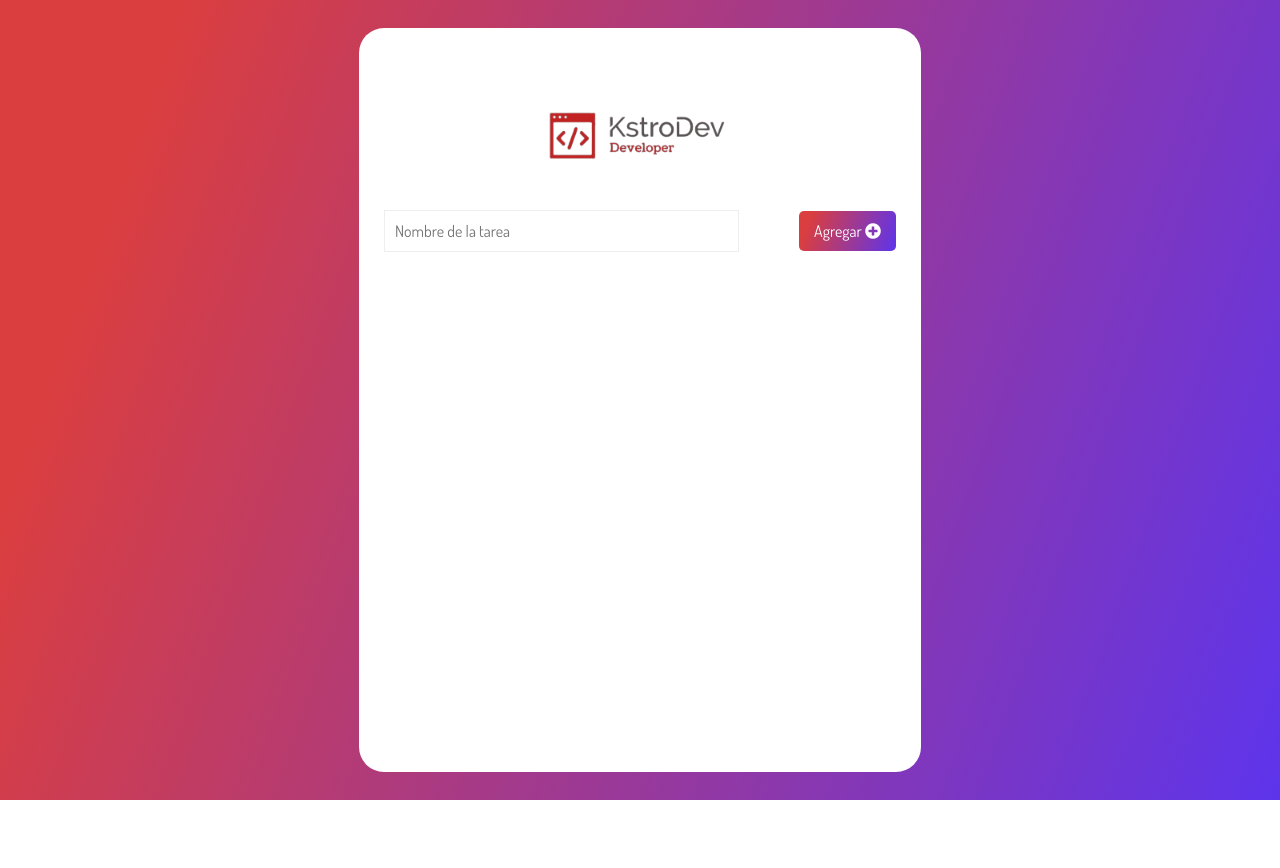
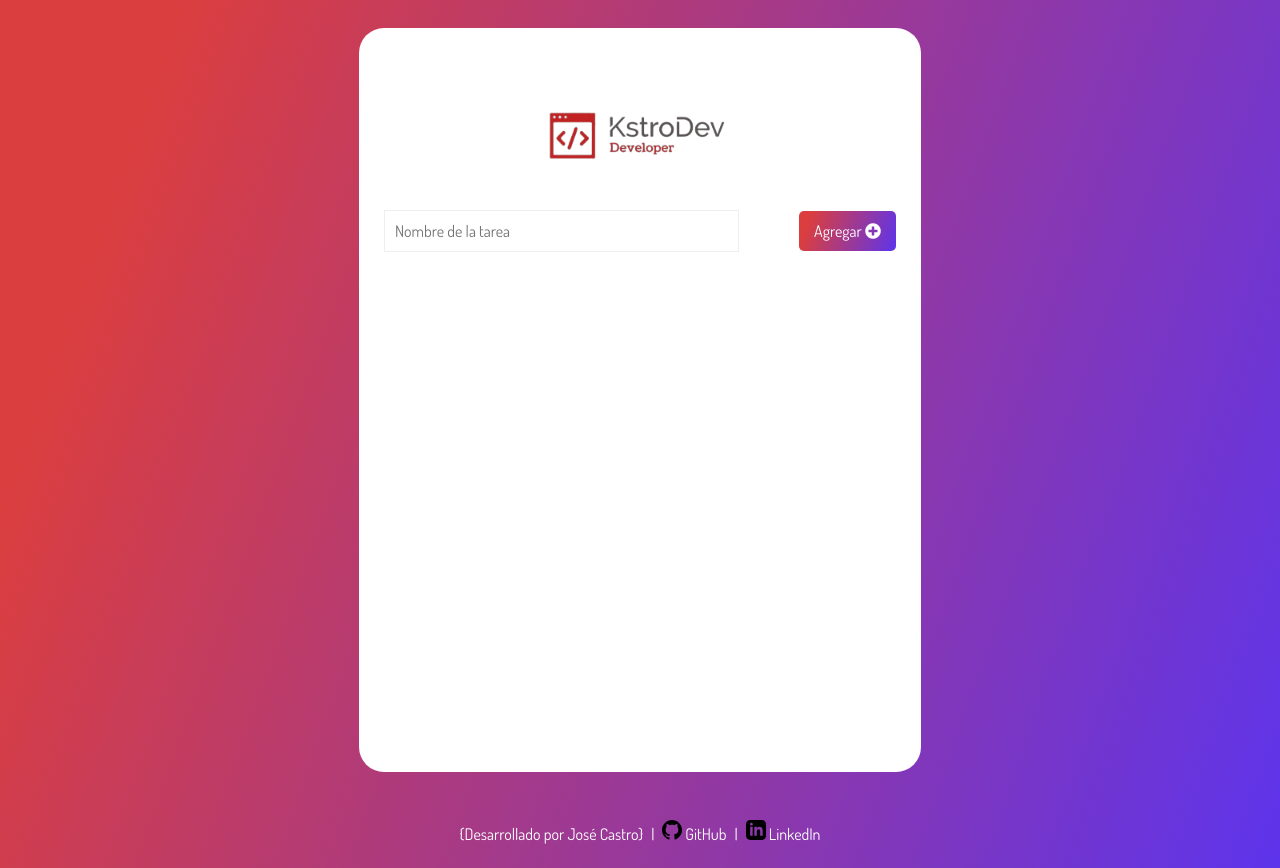
Before and after one commit to kstroDev/TODO-App, a plain HTML site: page index.html in a window 1280 px wide. Before the commit the page ends 800 px from the top, so only its background shows below. Drawn offline with Linux system fonts and the light colour scheme.

Commit message:
add footer

```diff
--- a/index.html
+++ b/index.html
@@ -50,6 +50,22 @@
         </ul>
       </div>
     </main>
+
+    <footer>
+
+      <ul>
+        <li>{Desarrollado por José Castro}</li>
+        <li>|</li>
+        <li>
+            <a href="https://github.com/kstrodev/" target="_blank"><img src="assets/github-icon.svg" alt="Logo de GitHub"> GitHub</a>
+        </li>
+        <li>|</li>
+        <li>
+            <a href="https://www.linkedin.com/in/kstrodev/" target="_blank"><img src="assets/linkedin-icon.svg" alt="Logo de LinkedIn"> LinkedIn</a>
+        </li>
+    </ul>
+
+    </footer>
   </body>
   <script type="module" src="./js/script.js"></script>
 </html>
--- a/styles.css
+++ b/styles.css
@@ -5,12 +5,16 @@
   font-size: 16px;
 }
 
-main {
+body {
   background-image: linear-gradient(
     109.6deg,
     rgb(219, 62, 62) 11.2%,
     rgba(93, 52, 236, 1) 100.2%
   );
+}
+
+main {
+
   width: 100vw;
   height: 100vh;
   display: flex;
@@ -129,3 +133,51 @@ img.logo {
 .noTasks {
   font-size: 48px;
 }
+
+/* Footer */
+
+footer {
+  display: flex;
+  flex-direction: column;
+  align-items: center;
+  justify-content: space-between;
+  padding: 20px;
+
+}
+
+footer ul {
+  display: flex;
+  gap: 8px;
+  list-style: none;
+  font-size: 1.25rem;
+  color: #fff;
+  align-items: center;
+}
+
+
+footer img {
+  height: 20px;
+  margin-bottom: 8px;
+  display: flex;
+}
+
+footer a {
+  text-decoration: none;
+  display: flex;
+  align-items: center;
+  gap: 3px;
+  transition: all 0.15ms;
+  color: #fff;
+}
+
+footer a:hover {
+  opacity: 0.7;
+  transform: scale(1.2);
+  cursor: pointer;
+  text-decoration: none;
+}
+
+footer a:active {
+  transform: scale(1);
+  transform: translateY(1px);
+}
```
Also changed, not shown: assets/github-icon.svg (added), assets/linkedin-icon.svg (added).
